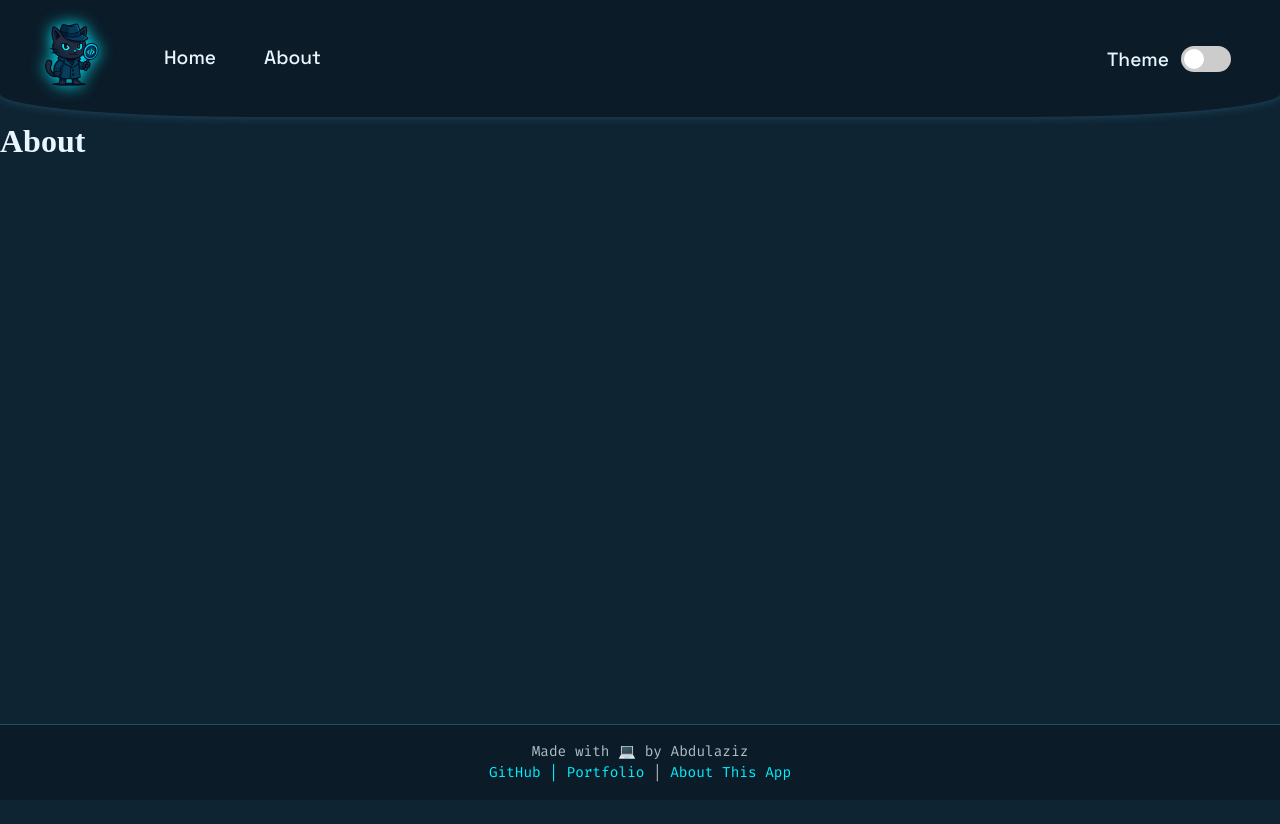
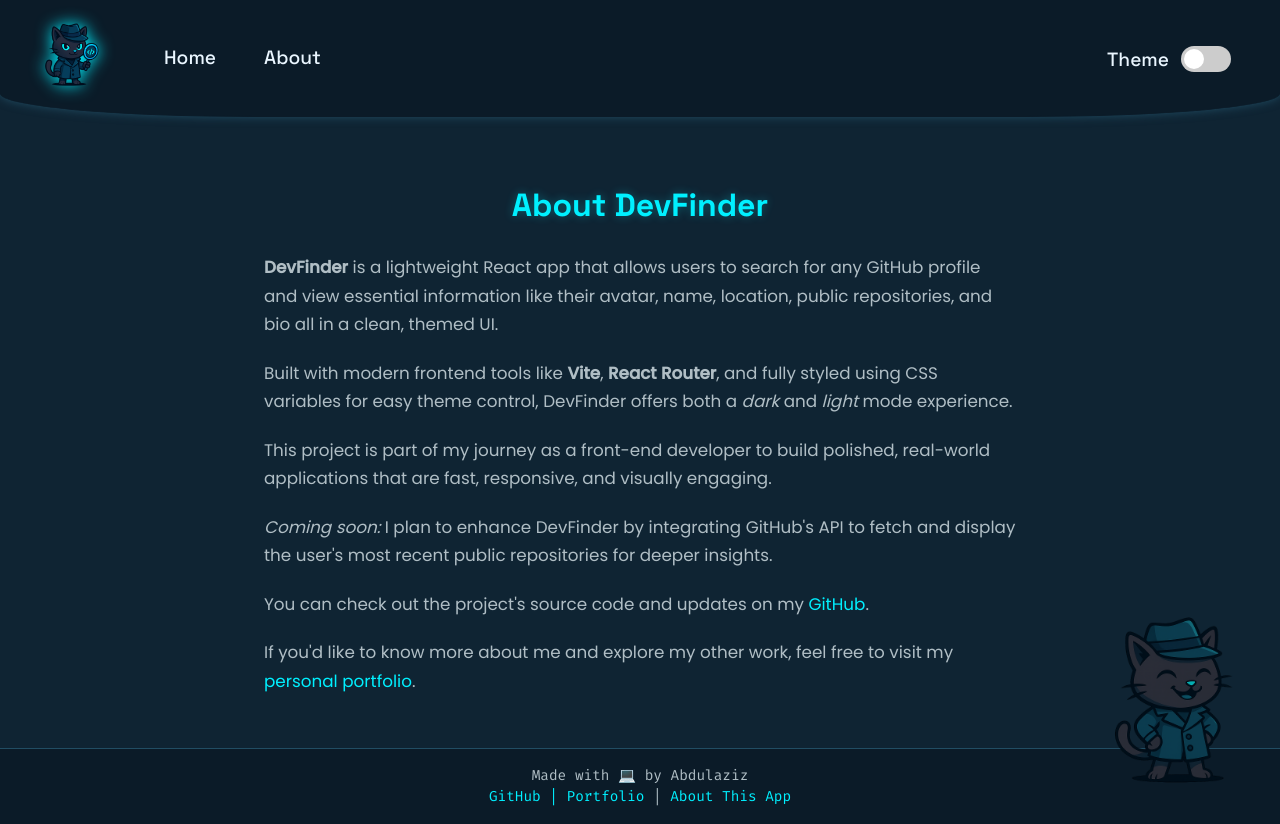
Before and after one commit to Abdulaziz-Abukar/devfinder, a React (Vite) app: page /about in a window 1280 px wide. Before the commit the page ends 800 px from the top, so only its background shows below. Built offline with nearby package versions, Linux system fonts and the light colour scheme.

Commit message:
adds the about section and and updates Catsby image location to be rendered on both pages

```diff
--- a/src/App.css
+++ b/src/App.css
@@ -3,3 +3,9 @@
   flex-direction: column;
   min-height: 100vh;
 }
+.catsbyImg {
+  width: 200px;
+  position: fixed;
+  bottom: 0;
+  right: 0;
+}
--- a/src/App.jsx
+++ b/src/App.jsx
@@ -2,6 +2,7 @@ import React from "react";
 import { Navbar } from "./components/navbar/Navbar";
 import { AppRoutes } from "./routes/AppRoutes";
 import { Footer } from "./components/footer/Footer";
+import CatsbyFixed from "./assets/CatsbyFixed.png";
 import "./App.css";
 
 export function App() {
@@ -9,6 +10,11 @@ export function App() {
     <div className="app-wrapper">
       <Navbar />
       <AppRoutes />
+      <img
+        src={CatsbyFixed}
+        alt="Image of Catsby being happy"
+        className="catsbyImg"
+      />
       <Footer />
     </div>
   );
--- a/src/components/about/About.jsx
+++ b/src/components/about/About.jsx
@@ -1,5 +1,60 @@
 import React from "react";
+import styles from "../../styles/componentstyles/About.module.css";
 
 export function About() {
-  return <h1>About</h1>;
+  return (
+    <main className={styles.aboutContainer}>
+      <h1>About DevFinder</h1>
+      <p>
+        <strong>DevFinder</strong> is a lightweight React app that allows users
+        to search for any GitHub profile and view essential information like
+        their avatar, name, location, public repositories, and bio all in a
+        clean, themed UI.
+      </p>
+
+      <p>
+        Built with modern frontend tools like <strong>Vite</strong>,{" "}
+        <strong>React Router</strong>, and fully styled using CSS variables for
+        easy theme control, DevFinder offers both a <em>dark</em> and{" "}
+        <em>light</em> mode experience.
+      </p>
+
+      <p>
+        This project is part of my journey as a front-end developer to build
+        polished, real-world applications that are fast, responsive, and
+        visually engaging.
+      </p>
+
+      <p>
+        <em>Coming soon:</em> I plan to enhance DevFinder by integrating
+        GitHub's API to fetch and display the user's most recent public
+        repositories for deeper insights.
+      </p>
+
+      <p>
+        You can check out the project's source code and updates on my{" "}
+        <a
+          href="https://github.com/Abdulaziz-Abukar/devfinder"
+          target="_blank"
+          rel="noopener noreferrer"
+        >
+          GitHub
+        </a>
+        .
+      </p>
+
+      <p>
+        If you'd like to know more about me and explore my other work, feel free
+        to visit my{" "}
+        <a
+          href="https://abdulaziz-abukar.github.io/"
+          target="_blank"
+          rel="noopener noreferrer"
+        >
+          personal portfolio
+        </a>
+        .
+      </p>
+    </main>
+  );
 }
--- a/src/components/home/Home.jsx
+++ b/src/components/home/Home.jsx
@@ -1,7 +1,7 @@
 import React, { useEffect, useState } from "react";
 import { ProfileCard } from "../profilecard/ProfileCard";
 import { getUser } from "../../api/getUser";
-import CatsbyFixed from "../../assets/CatsbyFixed.png";
+// import CatsbyFixed from "../../assets/CatsbyFixed.png";
 import styles from "../../styles/componentstyles/Home.module.css";
 
 export function Home() {
@@ -56,11 +56,6 @@ export function Home() {
       {isLoading && <p className={styles.status}>Loading...</p>}
       {error && <p className={styles.error}>{error}</p>}
       {!isLoading && !error && userData && <ProfileCard data={userData} />}
-      <img
-        src={CatsbyFixed}
-        alt="Image of Catsby being happy"
-        className={styles.catsbyImg}
-      />
     </main>
   );
 }
--- /dev/null
+++ b/src/styles/componentstyles/About.module.css
@@ -0,0 +1,46 @@
+.aboutContainer {
+  max-width: 800px;
+  margin: 0 auto;
+  padding: 2rem 1.5rem;
+  color: var(--color-text);
+  font-family: var(--font-body);
+  animation: fadeIn 0.6s ease-in-out;
+}
+
+.aboutContainer h1 {
+  font-family: var(--font-heading);
+  font-size: 2rem;
+  color: var(--color-accent);
+  margin-bottom: 1.5rem;
+  text-align: center;
+}
+
+.aboutContainer p {
+  font-size: 1.05rem;
+  line-height: 1.7;
+  margin-bottom: 1.25rem;
+  color: var(--color-text-muted);
+}
+
+.aboutContainer a {
+  color: var(--color-accent);
+  text-decoration: none;
+  transition: color 0.3s ease;
+}
+
+.aboutContainer a:hover {
+  color: var(--color-accent-hover);
+  text-decoration: underline;
+}
+
+/* Optional fade-in animation */
+@keyframes fadeIn {
+  from {
+    opacity: 0;
+    transform: translateY(8px);
+  }
+  to {
+    opacity: 1;
+    transform: translateY(0);
+  }
+}
--- a/src/styles/componentstyles/Home.module.css
+++ b/src/styles/componentstyles/Home.module.css
@@ -58,13 +58,6 @@ form input[type="submit"]:hover {
   background-color: var(--color-accent-hover);
 }
 
-.catsbyImg {
-  width: 200px;
-  position: fixed;
-  bottom: 0;
-  right: 0;
-}
-
 .status {
   color: var(--color-accent);
   text-align: center;
```
